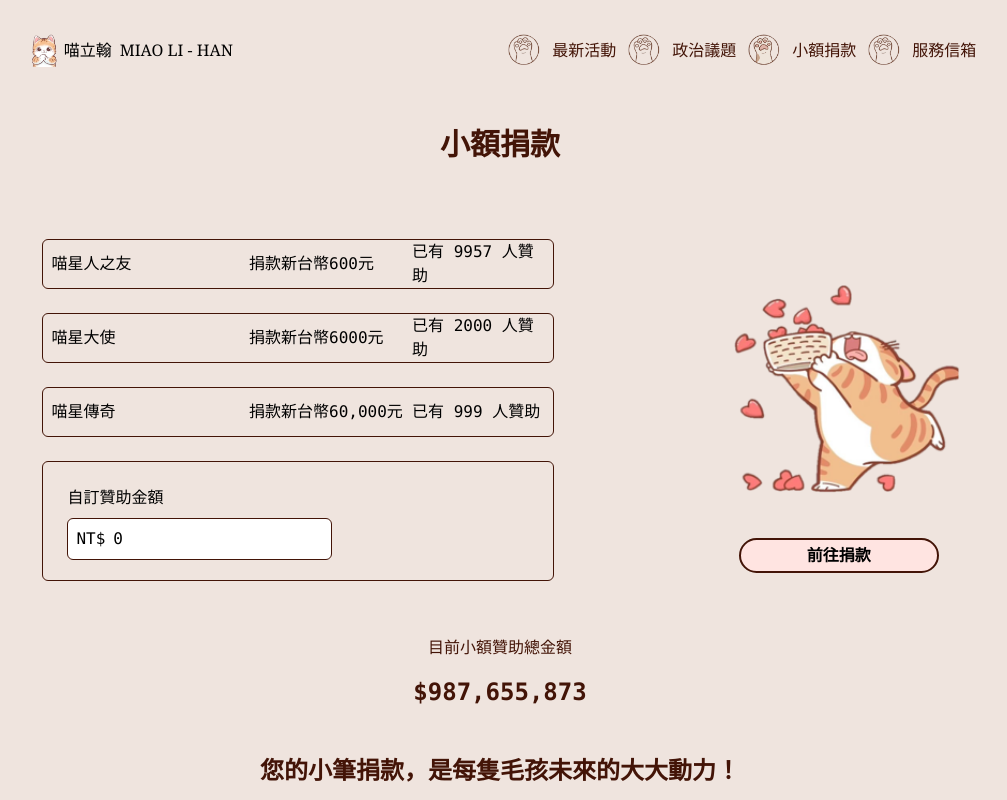
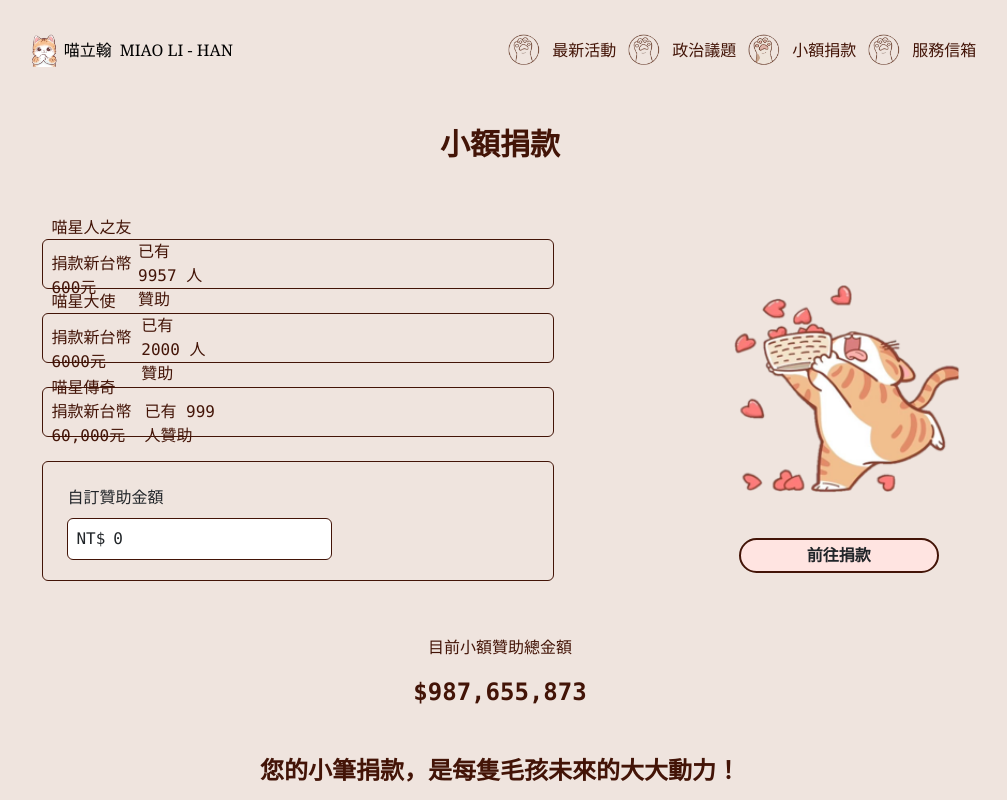
Before and after one commit to xms7104/F2E2023, a Next.js app: page /Donate in a window 1280 px wide. Shown: the top 800 px of the page, without its empty margins (140-1147 px from the left). Built offline with nearby package versions, Linux system fonts and the light colour scheme.

Commit message:
adjust donate

```diff
--- a/src/app/Donate/page.jsx
+++ b/src/app/Donate/page.jsx
@@ -21,18 +21,35 @@ function Donate() {
 
     function donateOption(){
         return donateList.map((item) => {
+            let text = dollar !== item.dollar ? '#431407' : '#EFE4DE';
+            let bgColor = dollar !== item.dollar ? '#EFE4DE' : '#431407';
             return(
-                <div key={item.id+'_'+item.title} className="flex justify-between items-center xl:w-[32rem] md:w-[30rem] h-[50px] px-2 py-2 border-[1px] border-orange-950 rounded-md mb-4" onClick={() => {setDollar(item.dollar)}}>
-                    <p className="xl:w-[40%] md:w-[35%] flex justify-start items-center mb-0">
+                <div
+                key={item.id+'_'+item.title}
+                className="cursor-pointer flex md:justify-between md:items-center xl:w-[32rem] md:w-[30rem] md:h-[50px] sm:w-full sm:h-auto px-2 py-2 border-[1px] border-orange-950 rounded-md mb-4"
+                style={{color:text, backgroundColor:bgColor}}
+                onClick={() => {
+                    if(dollar === item.dollar){
+                        setDollar(0);
+                    }else{
+                        setDollar(item.dollar);
+                    }
+                }}>
+                    <div className="sm:flex md:hidden sm:w-[180px] justify-center md:items-center">
+                        <Image src='/image/DonateIcon.png' alt="DonateIcon" width={100} height={40} />
+                    </div>
+                    <div>
+                        <p className="xl:w-[40%] md:w-[35%] lg:auto flex justify-start items-center mb-0">
                             {item.title}
                         </p>
-                    <div className="flex justify-between items-center xl:w-[60%] md:w-[65%]">
+                        <div className="md:flex md:justify-between md:items-center sm:block xl:w-[60%] md:w-[65%]">
                             <p className="xl:w-[55%] md:w-[50%] flex justify-start items-center mb-0">
                                 {item.dollarText}
                             </p>
-                        <p className="xl:w-[45%] md:w-[50%] flex justify-start items-center mb-0">
+                            <p className="xl:w-[45%] md:w-[50%] sm:w-[180px] flex justify-start items-center mb-0">
                                 {item.subtitle}
                             </p>
+                        </div>
                     </div>
                 </div>
             )
@@ -46,8 +63,8 @@ function Donate() {
         <p className="text-3xl text-orange-950 flex justify-center items-center font-semibold">小額捐款</p>
       </div>
       <div className="xl:h-screen lg:h-full">
-        <div className="text-black lg:flex md:block items-center w-[90%] mx-auto my-0 pt-8">
-            <div className="xl:w-[65%] md:w-full grid justify-center items-center">
+        <div className="lg:flex md:block items-center w-[90%] mx-auto my-0 lg:pt-8 sm:pt-0 md:pt-0">
+            <div className="xl:w-[65%] md:w-full md:grid sm:flex sm:flex-wrap justify-center items-center">
                 {donateOption()}
                 <div className="grid justify-between items-center h-[120px] px-4 py-4 border-[1px] border-orange-950 rounded-md mb-4">
                 <p className="mb-2">自訂贊助金額</p>
```
Also changed, not shown: public/image/DonateIcon.png (added). Lines whose indentation alone changed are shown as unchanged.
